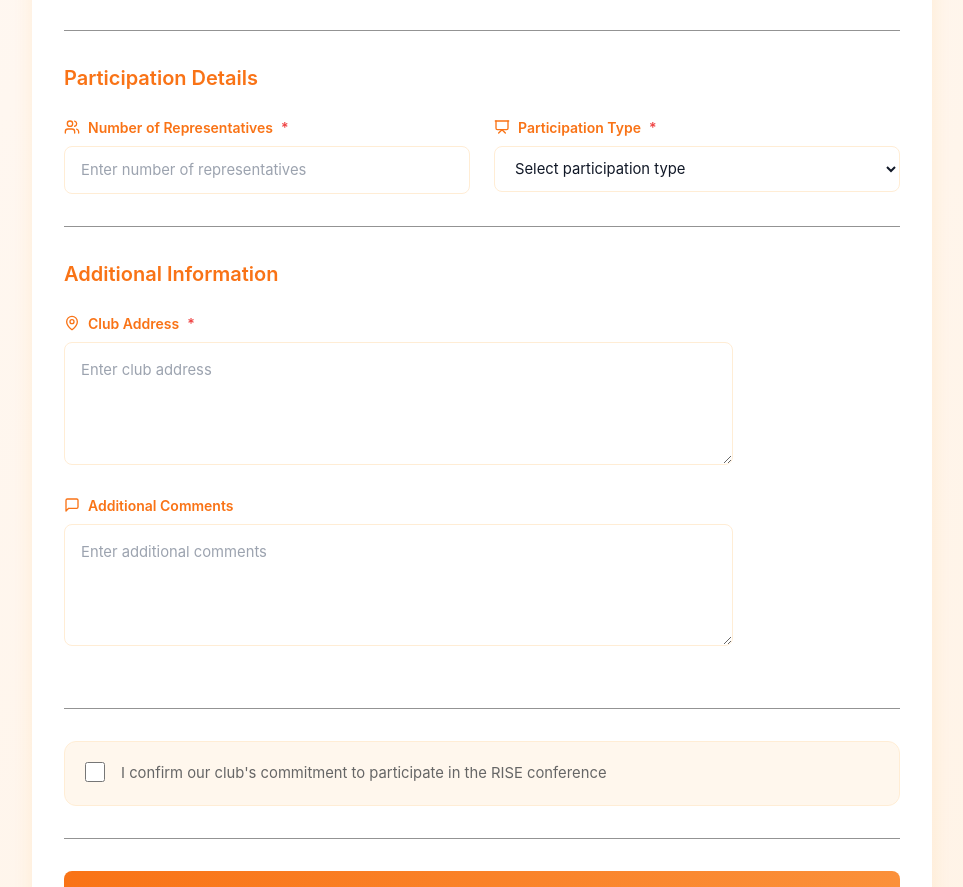
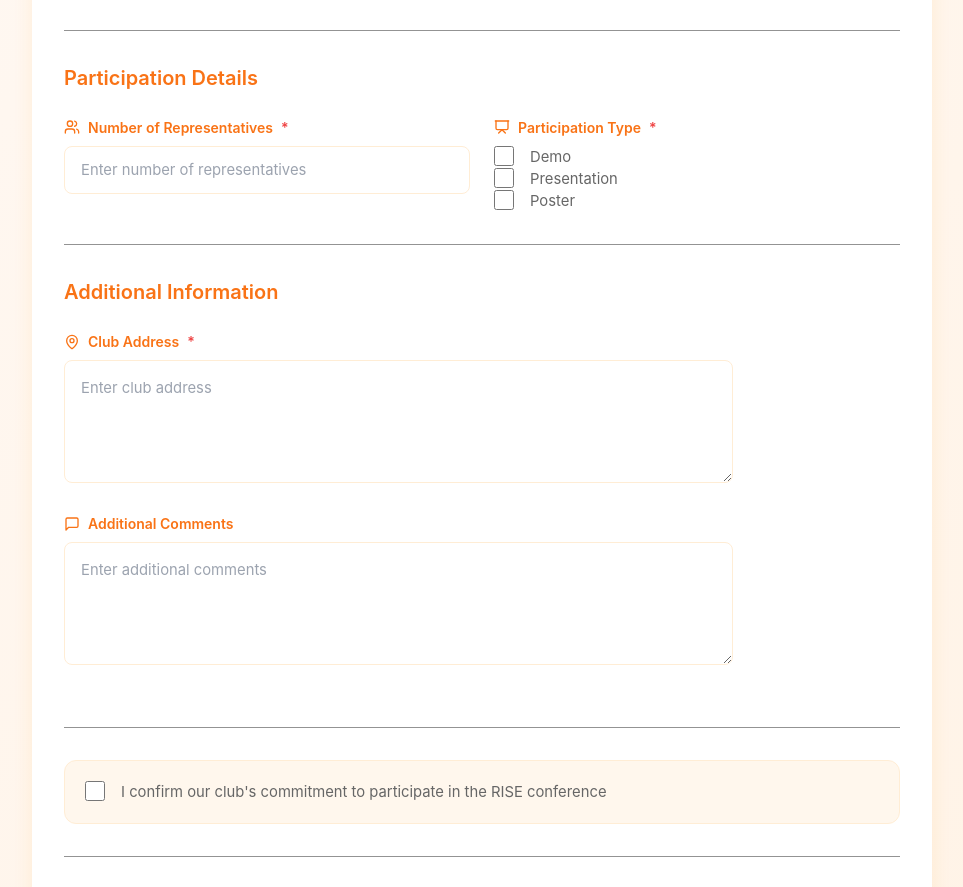
Before and after one commit to purdue-arc/FormDataApp, a React (Create React App) app: page /club in a window 1280 px wide. Shown: the part 830-1717 px from the top of the page, without its empty margins (158-1121 px from the left). Built offline with nearby package versions, Linux system fonts and the light colour scheme.

Commit message:
multiple participation types

```diff
--- a/src/ClubForm/ClubForm.jsx
+++ b/src/ClubForm/ClubForm.jsx
@@ -28,7 +28,7 @@ class ClubForm extends React.Component {
     contactEmail: "",
     contactPhoneNumber: "",
     numPeople: "",
-    participationType: "",
+    participationType: [], // modified from "" to an empty array
     comments: "",
     errors: {},
     agreeToTerms: false,
@@ -89,6 +89,14 @@ class ClubForm extends React.Component {
 
   validateField = (fieldName, value = this.state[fieldName]) => {
     const rules = this.validationRules[fieldName];
+
+    // Special handling for participationType since it is now an array.
+    if (fieldName === "participationType") {
+      if (rules.required && (!value || value.length === 0)) {
+        return `${this.field_to_name[fieldName]} is required.`;
+      }
+      return null;
+    }
 
     if (rules.required && (!value || value.trim() === "")) {
       return `${this.field_to_name[fieldName]} is required.`;
@@ -172,6 +180,32 @@ class ClubForm extends React.Component {
     });
   };
 
+  // New handler for the participationType checkboxes.
+  handleParticipationTypeChange = (value, event) => {
+    const checked = event.target.checked;
+    this.setState(prevState => {
+      let newParticipationTypes = [...prevState.participationType];
+      if (checked) {
+        if (!newParticipationTypes.includes(value)) {
+          newParticipationTypes.push(value);
+        }
+      } else {
+        newParticipationTypes = newParticipationTypes.filter(item => item !== value);
+      }
+      const updatedErrors = { ...prevState.errors };
+      const error = this.validateField("participationType", newParticipationTypes);
+      if (error) {
+        updatedErrors["participationType"] = error;
+      } else {
+        delete updatedErrors["participationType"];
+      }
+      return {
+        participationType: newParticipationTypes,
+        errors: updatedErrors
+      };
+    });
+  };
+
   // Validate all fields at once
   validateAllFields = () => {
     const errors = {};
@@ -194,7 +228,7 @@ class ClubForm extends React.Component {
       contactEmail: "",
       contactPhoneNumber: "",
       numPeople: "",
-      participationType: "",
+      participationType: [], // reset as an empty array
       comments: "",
       errors: {},
       agreeToTerms: false,
@@ -237,11 +271,16 @@ class ClubForm extends React.Component {
           "EaeoNuUi1ZMFCIeI9"
       );
 
+      // Modify the data for firebase: convert participationType from an array to a comma‐separated string.
+      const { participationType, ...otherState } = this.state;
+      const submissionData = {
+        ...otherState,
+        participationType: participationType.join(', '),
+        submittedAt: new Date().toISOString()
+      };
+
       // Submit form data to your backend
-      const response = await result.post('/clubs.json', {
-        ...this.state,
-        submittedAt: new Date().toISOString()
-      });
+      const response = await result.post('/clubs.json', submissionData);
 
       if (response.status === 200) {
         this.setState({ submissionSuccess: true });
@@ -263,6 +302,41 @@ class ClubForm extends React.Component {
     const error = this.state.errors[name];
     const value = this.state[name];
     const isRequired = this.validationRules[name].required;
+
+    // Custom rendering for the participationType field as a group of modern checkboxes.
+    if (name === "participationType") {
+      return (
+          <motion.div
+              className="club-form-field"
+              initial={{ opacity: 0, y: 20 }}
+              animate={{ opacity: 1, y: 0 }}
+              transition={{ duration: 0.3 }}
+          >
+            <label htmlFor={name} className="club-form-label">
+              {Icon && <Icon size={16} />}
+              {label} {isRequired && <span className="text-red-500">*</span>}
+            </label>
+            <div className="club-form-checkbox-group">
+              {this.participationTypes.map(opt => (
+                  <div key={opt.value} className="checkbox-container">
+                    <input
+                        type="checkbox"
+                        id={`participationType-${opt.value}`}
+                        className="club-form-checkbox"
+                        value={opt.value}
+                        checked={this.state.participationType.includes(opt.value)}
+                        onChange={(e) => this.handleParticipationTypeChange(opt.value, e)}
+                    />
+                    <label htmlFor={`participationType-${opt.value}`} className="checkbox-label">
+                      {opt.label}
+                    </label>
+                  </div>
+              ))}
+            </div>
+            {error && <div className="club-form-error">{error}</div>}
+          </motion.div>
+      );
+    }
 
     return (
         <motion.div
--- a/src/CompanyForm/CompanyForm.jsx
+++ b/src/CompanyForm/CompanyForm.jsx
@@ -25,7 +25,7 @@ class CompanyForm extends React.Component {
     contactEmail: "",
     contactPhoneNumber: "",
     numPeople: "",
-    participationType: "",
+    participationType: [], // modified from "" to an empty array
     comments: "",
     errors: {},
     agreeToTerms: false,
@@ -80,6 +80,14 @@ class CompanyForm extends React.Component {
   validateField = (fieldName, value = this.state[fieldName]) => {
     const rules = this.validationRules[fieldName];
 
+    // Special handling for participationType since it is now an array.
+    if (fieldName === "participationType") {
+      if (rules.required && (!value || value.length === 0)) {
+        return `${this.field_to_name[fieldName]} is required.`;
+      }
+      return null;
+    }
+
     if (rules.required && (!value || value.trim() === "")) {
       return `${this.field_to_name[fieldName]} is required.`;
     }
@@ -110,6 +118,32 @@ class CompanyForm extends React.Component {
     });
   };
 
+  // New handler for the participationType checkboxes.
+  handleParticipationTypeChange = (value, event) => {
+    const checked = event.target.checked;
+    this.setState(prevState => {
+      let newParticipationTypes = [...prevState.participationType];
+      if (checked) {
+        if (!newParticipationTypes.includes(value)) {
+          newParticipationTypes.push(value);
+        }
+      } else {
+        newParticipationTypes = newParticipationTypes.filter(item => item !== value);
+      }
+      const updatedErrors = { ...prevState.errors };
+      const error = this.validateField("participationType", newParticipationTypes);
+      if (error) {
+        updatedErrors["participationType"] = error;
+      } else {
+        delete updatedErrors["participationType"];
+      }
+      return {
+        participationType: newParticipationTypes,
+        errors: updatedErrors
+      };
+    });
+  };
+
   validateAllFields = () => {
     const errors = {};
     Object.keys(this.validationRules).forEach((fieldName) => {
@@ -130,7 +164,7 @@ class CompanyForm extends React.Component {
       contactEmail: "",
       contactPhoneNumber: "",
       numPeople: "",
-      participationType: "",
+      participationType: [], // reset as an empty array
       comments: "",
       errors: {},
       agreeToTerms: false,
@@ -167,10 +201,15 @@ class CompanyForm extends React.Component {
           "EaeoNuUi1ZMFCIeI9"
       );
 
-      const response = await result.post('/companies.json', {
-        ...this.state,
+      // Modify the data for firebase: convert participationType from an array to a comma‐separated string.
+      const { participationType, ...otherState } = this.state;
+      const submissionData = {
+        ...otherState,
+        participationType: participationType.join(', '),
         submittedAt: new Date().toISOString()
-      });
+      };
+
+      const response = await result.post('/companies.json', submissionData);
 
       if (response.status === 200) {
         this.setState({ submissionSuccess: true });
@@ -190,6 +229,41 @@ class CompanyForm extends React.Component {
     const error = this.state.errors[name];
     const value = this.state[name];
     const isRequired = this.validationRules[name].required;
+
+    // Custom rendering for the participationType field as a group of modern checkboxes.
+    if (name === "participationType") {
+      return (
+          <motion.div
+              className="company-form-field"
+              initial={{ opacity: 0, y: 20 }}
+              animate={{ opacity: 1, y: 0 }}
+              transition={{ duration: 0.3 }}
+          >
+            <label htmlFor={name} className="company-form-label">
+              {Icon && <Icon size={16} />}
+              {label} {isRequired && <span className="text-red-500">*</span>}
+            </label>
+            <div className="company-form-checkbox-group">
+              {this.participationTypes.map(opt => (
+                  <div key={opt.value} className="checkbox-container">
+                    <input
+                        type="checkbox"
+                        id={`participationType-${opt.value}`}
+                        className="company-form-checkbox"
+                        value={opt.value}
+                        checked={this.state.participationType.includes(opt.value)}
+                        onChange={(e) => this.handleParticipationTypeChange(opt.value, e)}
+                    />
+                    <label htmlFor={`participationType-${opt.value}`} className="checkbox-label">
+                      {opt.label}
+                    </label>
+                  </div>
+              ))}
+            </div>
+            {error && <div className="company-form-error">{error}</div>}
+          </motion.div>
+      );
+    }
 
     return (
         <motion.div
--- a/src/LabForm/LabForm.jsx
+++ b/src/LabForm/LabForm.jsx
@@ -28,7 +28,7 @@ class LabForm extends React.Component {
     contactEmail: "",
     contactPhoneNumber: "",
     numPeople: "",
-    participationType: "",
+    participationType: [], // modified from "" to an empty array
     comments: "",
     errors: {},
     agreeToTerms: false,
@@ -89,6 +89,14 @@ class LabForm extends React.Component {
 
   validateField = (fieldName, value = this.state[fieldName]) => {
     const rules = this.validationRules[fieldName];
+
+    // Special handling for participationType since it is now an array.
+    if (fieldName === "participationType") {
+      if (rules.required && (!value || value.length === 0)) {
+        return `${this.field_to_name[fieldName]} is required.`;
+      }
+      return null;
+    }
 
     if (rules.required && (!value || value.trim() === "")) {
       return `${this.field_to_name[fieldName]} is required.`;
@@ -172,6 +180,32 @@ class LabForm extends React.Component {
     });
   };
 
+  // New handler for the participationType checkboxes.
+  handleParticipationTypeChange = (value, event) => {
+    const checked = event.target.checked;
+    this.setState(prevState => {
+      let newParticipationTypes = [...prevState.participationType];
+      if (checked) {
+        if (!newParticipationTypes.includes(value)) {
+          newParticipationTypes.push(value);
+        }
+      } else {
+        newParticipationTypes = newParticipationTypes.filter(item => item !== value);
+      }
+      const updatedErrors = { ...prevState.errors };
+      const error = this.validateField("participationType", newParticipationTypes);
+      if (error) {
+        updatedErrors["participationType"] = error;
+      } else {
+        delete updatedErrors["participationType"];
+      }
+      return {
+        participationType: newParticipationTypes,
+        errors: updatedErrors
+      };
+    });
+  };
+
   validateAllFields = () => {
     const errors = {};
     Object.keys(this.validationRules).forEach((fieldName) => {
@@ -193,7 +227,7 @@ class LabForm extends React.Component {
       contactEmail: "",
       contactPhoneNumber: "",
       numPeople: "",
-      participationType: "",
+      participationType: [], // reset as an empty array
       comments: "",
       errors: {},
       agreeToTerms: false,
@@ -237,11 +271,16 @@ class LabForm extends React.Component {
           "EaeoNuUi1ZMFCIeI9"
       );
 
+      // Modify the data for firebase: convert participationType from an array to a comma‐separated string.
+      const { participationType, ...otherState } = this.state;
+      const submissionData = {
+        ...otherState,
+        participationType: participationType.join(', '),
+        submittedAt: new Date().toISOString()
+      };
+
       // Submit form data
-      const response = await result.post('/labs.json', {
-        ...this.state,
-        submittedAt: new Date().toISOString()
-      });
+      const response = await result.post('/labs.json', submissionData);
 
       if (response.status === 200) {
         this.setState({ submissionSuccess: true });
@@ -262,6 +301,41 @@ class LabForm extends React.Component {
     const error = this.state.errors[name];
     const value = this.state[name];
     const isRequired = this.validationRules[name].required;
+
+    // Custom rendering for the participationType field as a group of modern checkboxes.
+    if (name === "participationType") {
+      return (
+          <motion.div
+              className="lab-form-field"
+              initial={{ opacity: 0, y: 20 }}
+              animate={{ opacity: 1, y: 0 }}
+              transition={{ duration: 0.3 }}
+          >
+            <label htmlFor={name} className="lab-form-label">
+              {Icon && <Icon size={16} />}
+              {label} {isRequired && <span className="text-red-500">*</span>}
+            </label>
+            <div className="lab-form-checkbox-group">
+              {this.participationTypes.map(opt => (
+                  <div key={opt.value} className="checkbox-container">
+                    <input
+                        type="checkbox"
+                        id={`participationType-${opt.value}`}
+                        className="lab-form-checkbox"
+                        value={opt.value}
+                        checked={this.state.participationType.includes(opt.value)}
+                        onChange={(e) => this.handleParticipationTypeChange(opt.value, e)}
+                    />
+                    <label htmlFor={`participationType-${opt.value}`} className="checkbox-label">
+                      {opt.label}
+                    </label>
+                  </div>
+              ))}
+            </div>
+            {error && <div className="lab-form-error">{error}</div>}
+          </motion.div>
+      );
+    }
 
     return (
         <motion.div
```
Lines whose indentation alone changed are shown as unchanged.
